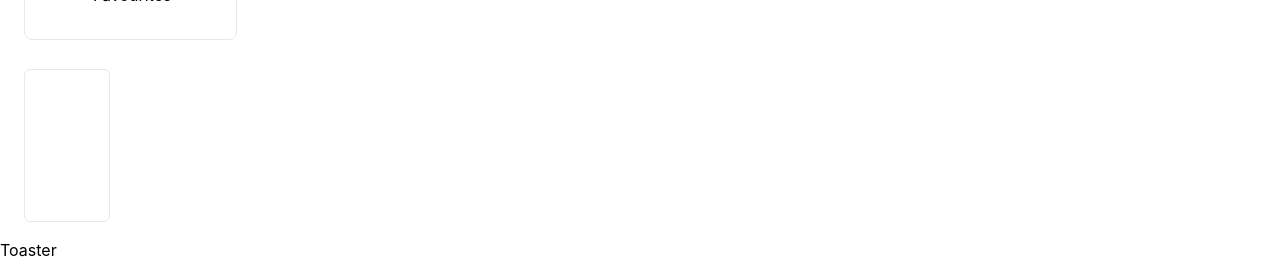
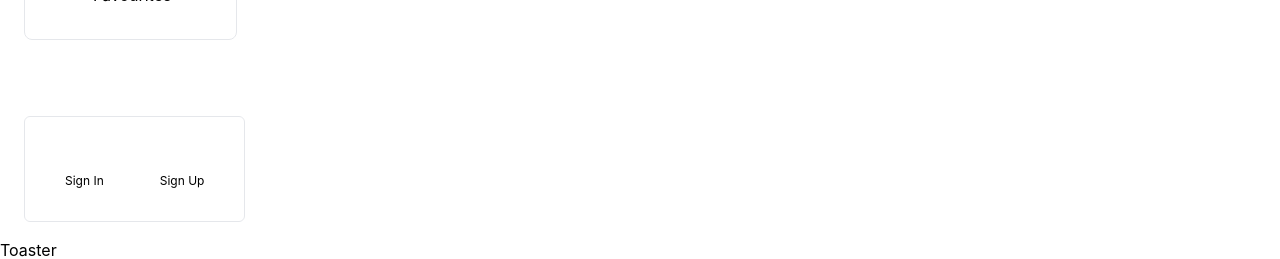
Before and after one commit to V4N1LLA-1CE/dev-space, a Next.js app: page / in a window 1280 px wide. Shown: the part 562-821 px from the top of the page. Built offline with nearby package versions, Linux system fonts and the light colour scheme; no server answers.

Commit message:
fix: accessbuttons in signout view now match leftsidebar in width

```diff
--- a/components/shared/sidebar/LeftSidebar.tsx
+++ b/components/shared/sidebar/LeftSidebar.tsx
@@ -59,18 +59,24 @@ const ProfileSection = () => {
 const AccessButtons = () => {
   const accessItems = [accessLinks[1], accessLinks[2]];
   return (
-    <section className="flex flex-col gap-2 p-4 max-sm:hidden">
+    <section className="flex flex-col items-center justify-center gap-4 p-4 max-sm:hidden lg:flex-row lg:gap-6 lg:px-6">
       {accessItems.map((item) => {
         return (
           <div key={item.route}>
-            <Link href={item.route} className="flex justify-start gap-4 p-4">
+            <Link
+              href={item.route}
+              className="item-center flex flex-col justify-center p-4"
+            >
               <Image
                 src={item.imgURL}
                 alt={item.label}
                 width={20}
                 height={20}
-                className="invert-colors mb-[0.23rem]"
+                className="invert-colors mx-auto mb-[0.23rem]"
               />
+              <p className="base-medium text-dark100_light900 text-xs max-lg:hidden">
+                {item.label}
+              </p>
             </Link>
           </div>
         );
```
